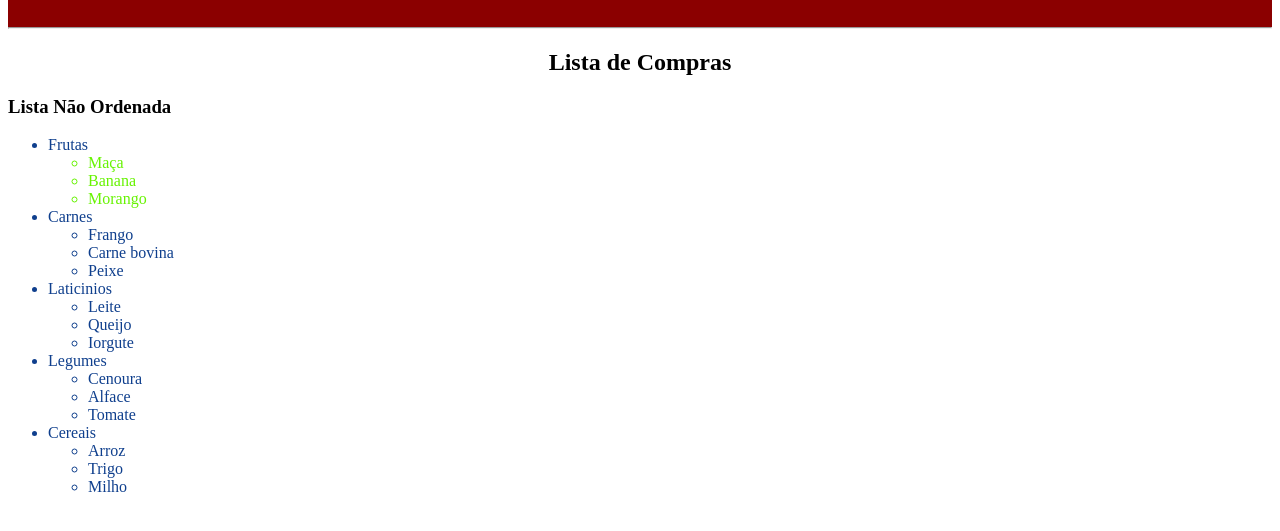
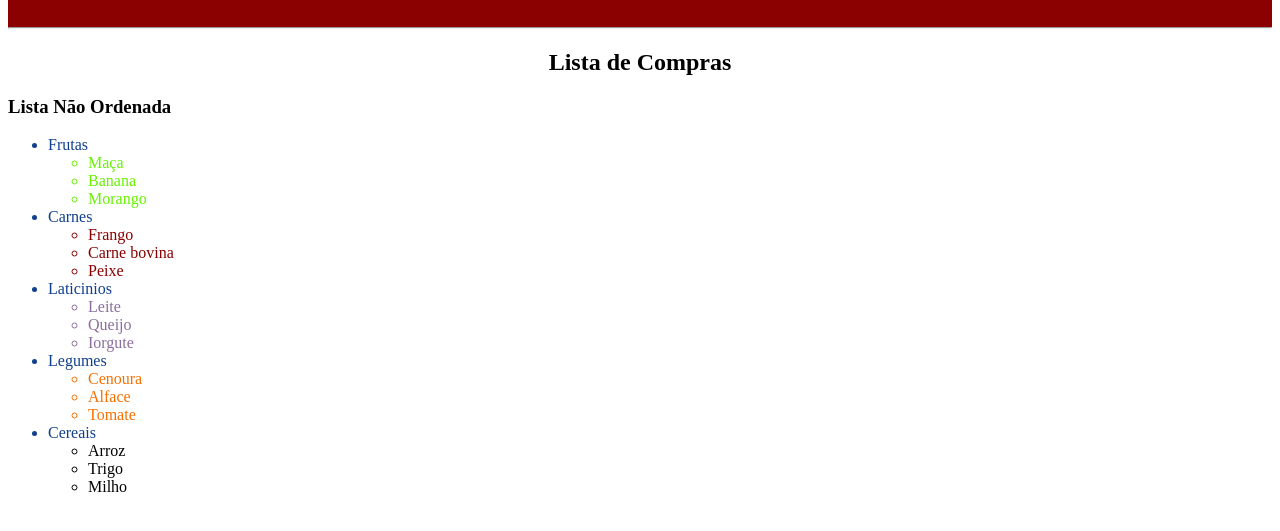
Before and after one commit to manuuub/linguagem-de-Macacao, a plain HTML site: page aula03/ex01_lista.html in a window 1280 px wide. Shown: the part 79-610 px from the top of the page. Drawn offline with Linux system fonts and the light colour scheme.

Commit message:
10/0915h51

```diff
--- a/aula03/ex01_lista.html
+++ b/aula03/ex01_lista.html
@@ -24,30 +24,30 @@
 			</li>
 			<li style = "color:#0F3F8D">Carnes
 			<ul>
-			<li style = "color:#0F3F8D">Frango</li>
-			<li style = "color:#0F3F8D">Carne bovina</li>
-			<li style = "color:#0F3F8D">Peixe</li>
+			<li style = "color:#8B0000">Frango</li>
+			<li style = "color:#8B0000">Carne bovina</li>
+			<li style = "color:#8B0000">Peixe</li>
 			</ul>
 			</li>
 			<li style = "color:#0F3F8D">Laticinios
 			<ul>
-			<li style = "color:#0F3F8D">Leite</li>
-			<li style = "color:#0F3F8D">Queijo</li>
-			<li style = "color:#0F3F8D">Iorgute</li>
+			<li style = "color:#8B6E9D">Leite</li>
+			<li style = "color:#8B6E9D">Queijo</li>
+			<li style = "color:#8B6E9D">Iorgute</li>
 			</ul>
 			</li>
 			<li style = "color:#0F3F8D">Legumes
 			<ul>
-			<li style = "color:#0F3F8D">Cenoura</li>
-			<li style = "color:#0F3F8D">Alface</li>
-			<li style = "color:#0F3F8D">Tomate</li>
+			<li style = "color:#F76F00">Cenoura</li>
+			<li style = "color:#F76F00">Alface</li>
+			<li style = "color:#F76F00">Tomate</li>
 			</ul>
 			</li>
 			<li style = "color:#0F3F8D">Cereais
 			<ul>
-			<li>Arroz</li>
-			<li>Trigo</li>
-			<li>Milho</li>
+			<li style = "color:#000000">Arroz</li>
+			<li style = "color:#000000">Trigo</li>
+			<li style = "color:#000000">Milho</li>
 			</ul>
 			</li>
 		</ul>
```
Also changed, not shown: aula03/ex03_lista.html (added, +35 -0 lines).
